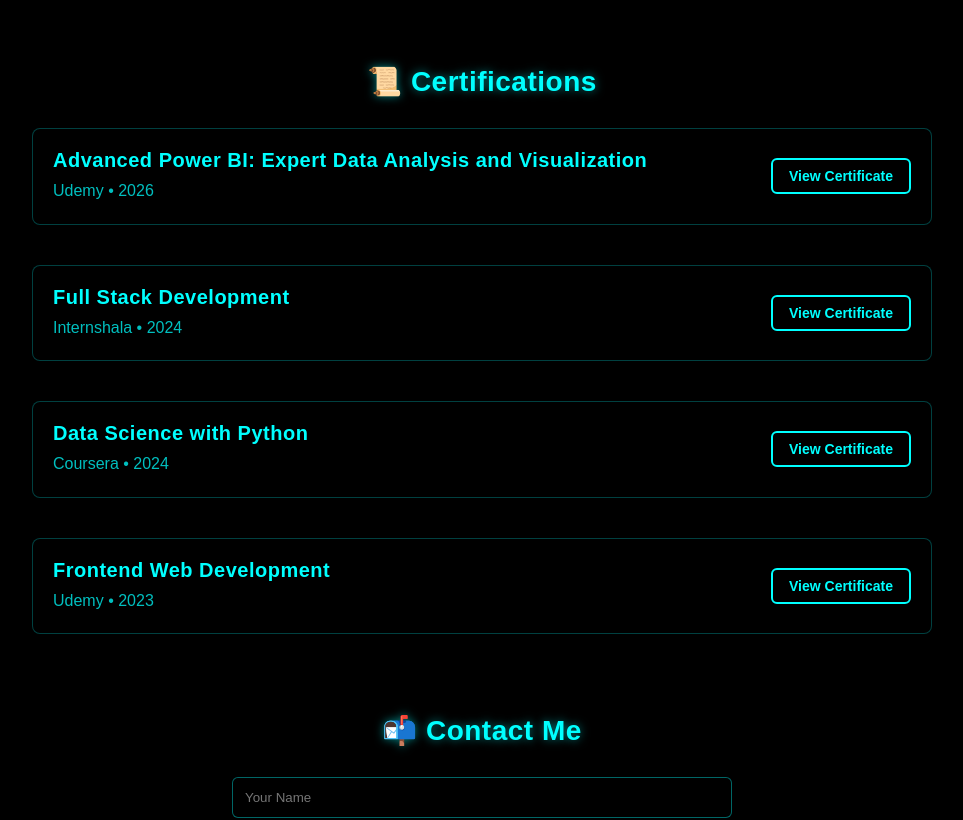
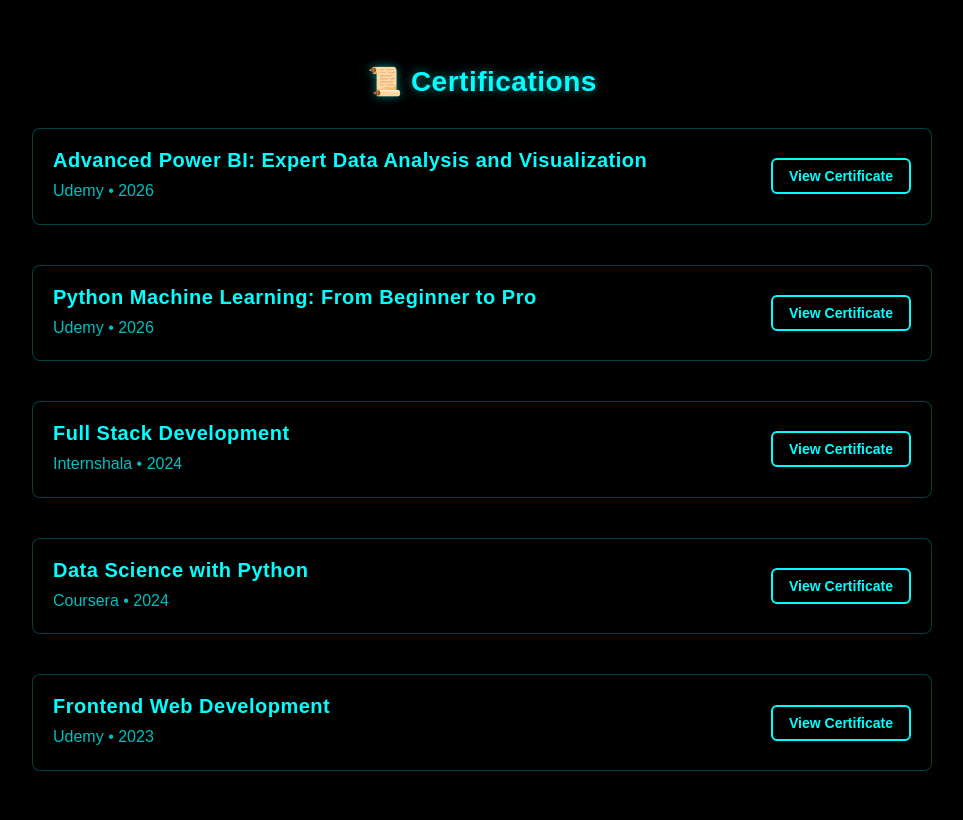
Before and after one commit to SoHaM-250143/my-portfolio, a Next.js app: page / in a window 1280 px wide. Shown: the part 1240-2060 px from the top of the page, without its empty margins (158-1121 px from the left). Built offline with nearby package versions, Linux system fonts and the light colour scheme.

Commit message:
feat: add Python Machine Learning Udemy certificate to home page and Data Science section

```diff
--- a/src/app/page.tsx
+++ b/src/app/page.tsx
@@ -118,6 +118,12 @@
               link: "/certificates/advanced-powerbi-cert.pdf",
             },
             {
+              title: "Python Machine Learning: From Beginner to Pro",
+              issuer: "Udemy",
+              year: "2026",
+              link: "/certificates/python-machine-learning-cert.pdf",
+            },
+            {
               title: "Full Stack Development",
               issuer: "Internshala",
               year: "2024",
--- a/src/app/section/[name]/page.tsx
+++ b/src/app/section/[name]/page.tsx
@@ -121,6 +121,12 @@
     }[]
   > = {
     "Data Science": [
+      {
+        title: "Python Machine Learning: From Beginner to Pro",
+        issuer: "Udemy",
+        year: "2026",
+        link: "/certificates/python-machine-learning-cert.pdf",
+      },
       {
         title: "Data Science with Python",
         issuer: "Coursera",
```
Also changed, not shown: 1 other file (tests, documents, lock files or other folders).
